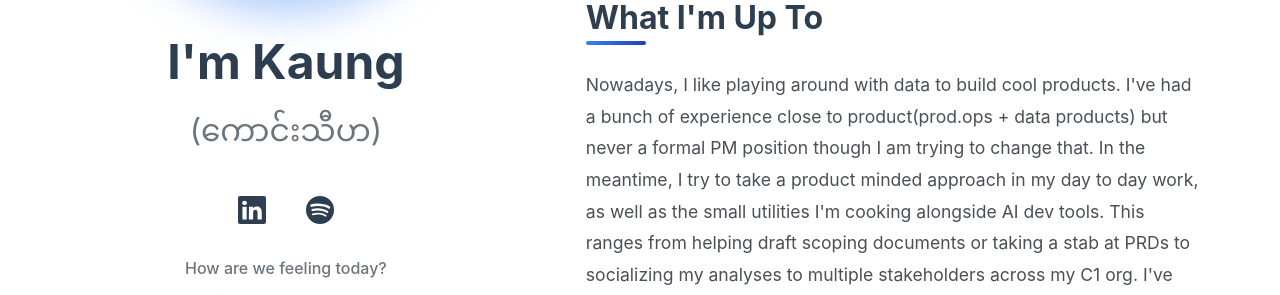
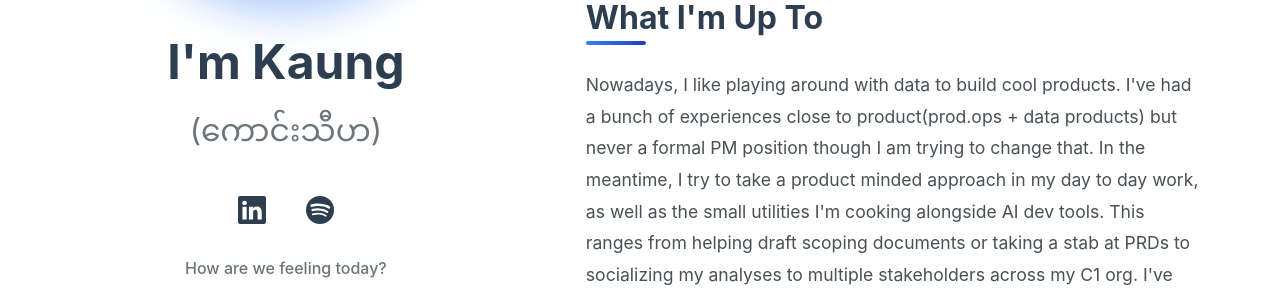
Before and after one commit to kaungthiha/kaungthiha.github.io, a Jekyll site: the page built from index.html, in a window 1280 px wide and 900 px high, scrolled down 340 px. Shown: the part 186-481 px from the top of the window. Built offline with Jekyll 4.4.1, drawn with Linux system fonts in a browser that asks for light colours; the list of posts is cut into pages by our own code; some of the changed text lies outside the part shown.

Commit message:
Clean up

```diff
--- a/index.html
+++ b/index.html
@@ -68,7 +68,7 @@
           <p>I spent my formative years in Myanmar thinking I'd be a writer or the next Jimmy Neutron (that cowlick was <em>iconic</em>). Half-fittingly, I was initially an English + Philosophy major with law school aspirations. The latter is on the backburner for now but we'll see where things go :3. </p>
 
           <h2>What I'm Up To</h2>
-          <p>Nowadays, I like playing around with data to build cool products. I've had a bunch of experience close to product(prod.ops + data products) but never a formal PM position though I am trying to change that. In the meantime, I try to take a product minded approach in my day to day work, as well as the small utilities I'm cooking alongside AI dev tools. This ranges from helping draft scoping documents or taking a stab at PRDs to socializing my analyses to multiple stakeholders across my C1 org. I've been realizing that across all my work experiences, awesome product people are able to connect the dots across multiple facets of a business which is why I try to ask a lot of questions to build context. </p>
+          <p>Nowadays, I like playing around with data to build cool products. I've had a bunch of experiences close to product(prod.ops + data products) but never a formal PM position though I am trying to change that. In the meantime, I try to take a product minded approach in my day to day work, as well as the small utilities I'm cooking alongside AI dev tools. This ranges from helping draft scoping documents or taking a stab at PRDs to socializing my analyses to multiple stakeholders across my C1 org. I've been realizing that across all my work experiences, awesome product people are able to connect the dots across multiple facets of a business which is why I try to ask a lot of questions to build context. </p>
           <p>I've also got a solid understanding of <strong>Python</strong> and <strong>Java</strong> + am pretty handy with <strong>SQL</strong>, <strong>R</strong> and <strong>Tableau</strong>. Been trying to understand the data engineering side of things a bit more as well <em>(Shoutout to Zach Wilson who is putting out some awesome stuff!!)</em> I think being able to speak in both technical and nontechnical terms is my biggest strength but also one that I work on everyday. </p></p>
           <div class="skills-grid">
             <div class="skill-category">
@@ -116,7 +116,7 @@
     </div>
   </section>
 
-  <!-- Random Tic-Tac-Toe Game < !-->
+  <!-- Random Tic-Tac-Toe Game
   <section class="game-section">
     <div class="game-wrapper">
       <h2 class="game-title">Tic-Tac-Toe...or a lesson in bad product design </h2>
@@ -125,7 +125,7 @@
       <div class="game-container">
         <div class="game-info">
           <div class="player-turn">
-            <span id="turn-indicator">Your Turn (X)</span>
+            <span id="turn-indicator">Your Turn</span>
           </div>
           <div class="game-score">
             <div class="score-item">
@@ -163,6 +163,6 @@
         <div class="game-message" id="game-message"></div>
       </div>
     </div>
-  </section>
+  </section> < !-->
 
 </div>
```
